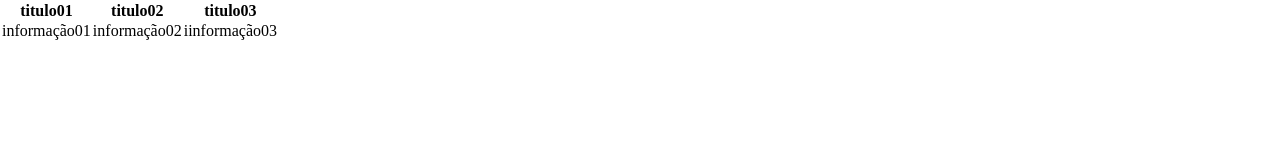
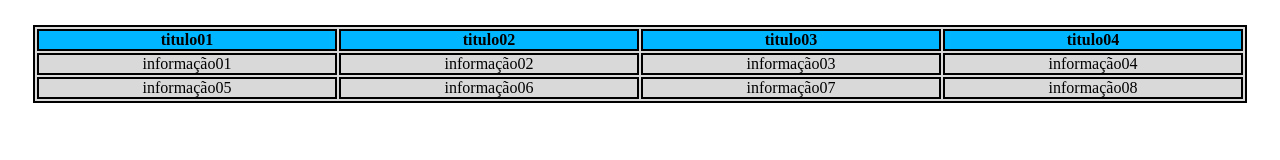
Before and after one commit to yurialves7/tabela-html, a website: page index.html in a window 1280 px wide. Drawn offline with Linux system fonts and the light colour scheme.

Commit message:
fazendo a pagina e tabela de pedidos

```diff
--- a/global.css
+++ b/global.css
@@ -6,6 +6,21 @@
 
 
 }
-.table{
+table{
     border: 2px solid black;
+    background: #d9d9d9;
+    margin-top: 25px;
+    margin: 25px auto;
 }
+
+th{
+color: rgb(0, 0, 0);
+background-color: rgb(0, 183, 255);
+border: 2px solid black;
+}
+
+td{
+    border: 2px solid;
+    width: 300px;
+    text-align: center;
+}
--- a/index.html
+++ b/index.html
@@ -13,11 +13,19 @@
             <th>titulo01</th>
             <th>titulo02</th>
             <th>titulo03</th>
+            <th>titulo04</th>
         </tr>
         <tr>
             <td>informação01</td>
             <td>informação02</td>
-            <td>iinformação03</td>
+            <td>informação03</td>
+            <td>informação04</td>
+        </tr>
+        <tr>
+            <td>informação05</td>
+            <td>informação06</td>
+            <td>informação07</td>
+            <td>informação08</td>
         </tr>
     </table>
 
```
Also changed, not shown: pedidos/pedidos.html (+29 -0 lines), produtos/img/Fones-de-ouvido-sem-fio.jpg.jpg (added), produtos/img/Roupas-para-o-casal.jpg.jpg (added), 2 other files.
